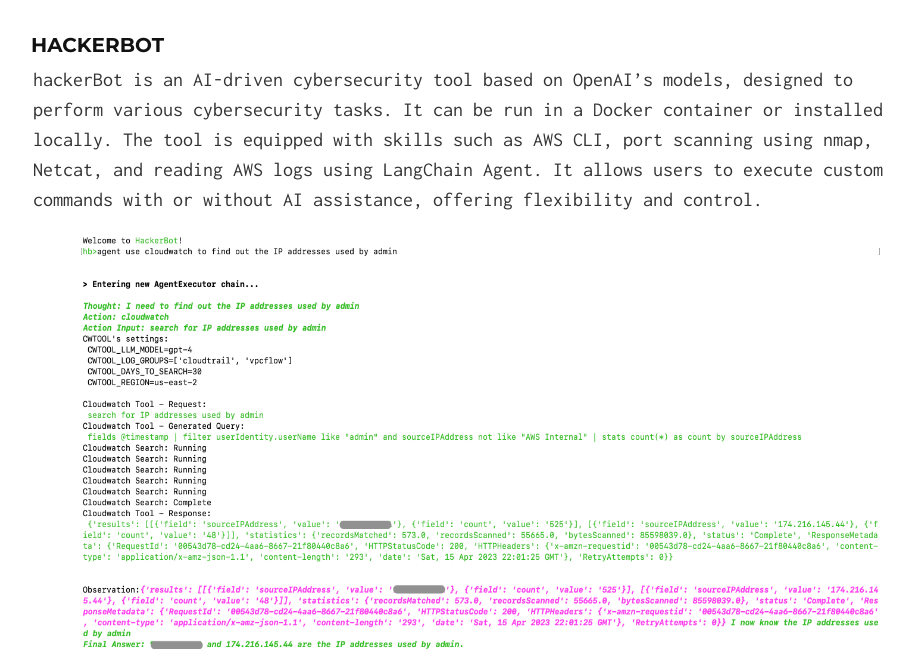
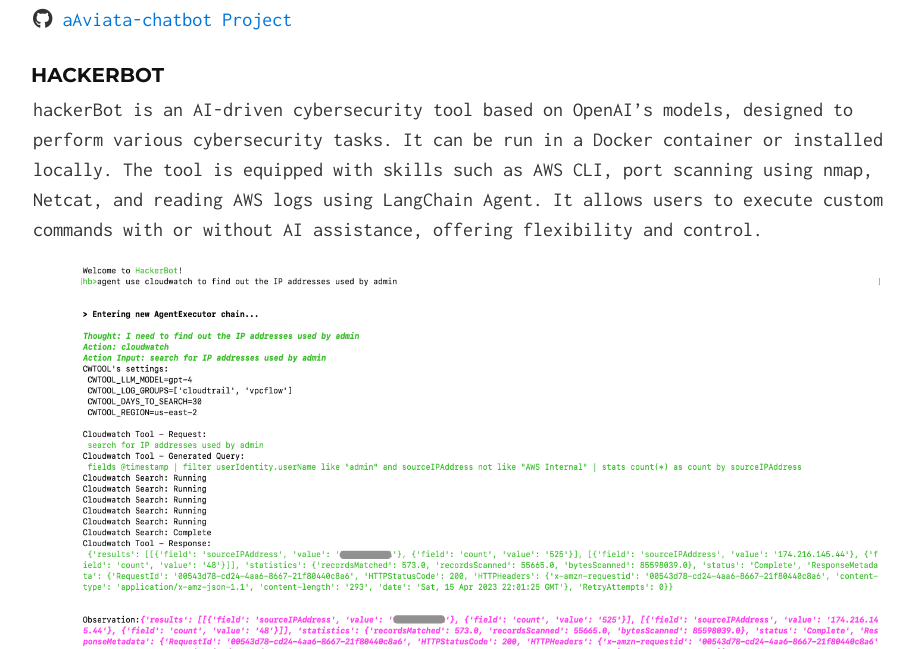
Before and after one commit to Ahmed-AG/cyberdojo-page, a Jekyll site: the page built from index.md, in a window 1280 px wide and 900 px high, scrolled down 1915 px, cut to the strip 251-900 px from the top of the window. Shown: the whole strip, without its empty margins (159-1073 px from the left). Built offline with Jekyll 4.4.1, drawn with Linux system fonts in a browser that asks for light colours; our own code applies the rules of GitHub Pages for plain Markdown files.

Commit message:
Update GenAI

```diff
--- a/index.md
+++ b/index.md
@@ -43,6 +43,8 @@
 <img src="https://raw.githubusercontent.com/Ahmed-AG/aviata-chatbot/feature/readme/images/aviata-chatbot.png" alt="Aviata-chatbot vulnerable GenAI application" width="800" height="450" />
 </center>
 
+<i class="fab fa-github"></i> [aAviata-chatbot Project](https://github.com/Ahmed-AG//aviata-chatbot){:target="_blank"}
+
 
 ### hackerBot
 hackerBot is an AI-driven cybersecurity tool based on OpenAI's models, designed to perform various cybersecurity tasks. It can be run in a Docker container or installed locally. The tool is equipped with skills such as AWS CLI, port scanning using nmap, Netcat, and reading AWS logs using LangChain Agent. It allows users to execute custom commands with or without AI assistance, offering flexibility and control.
```
